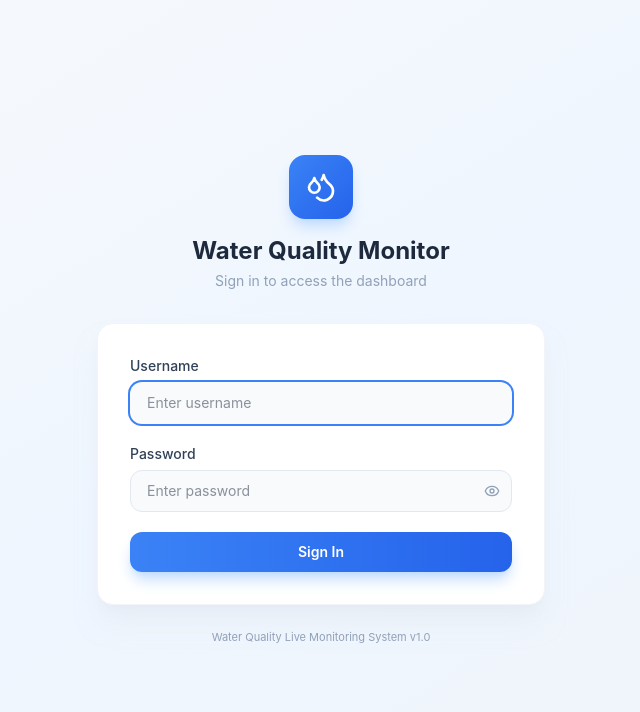
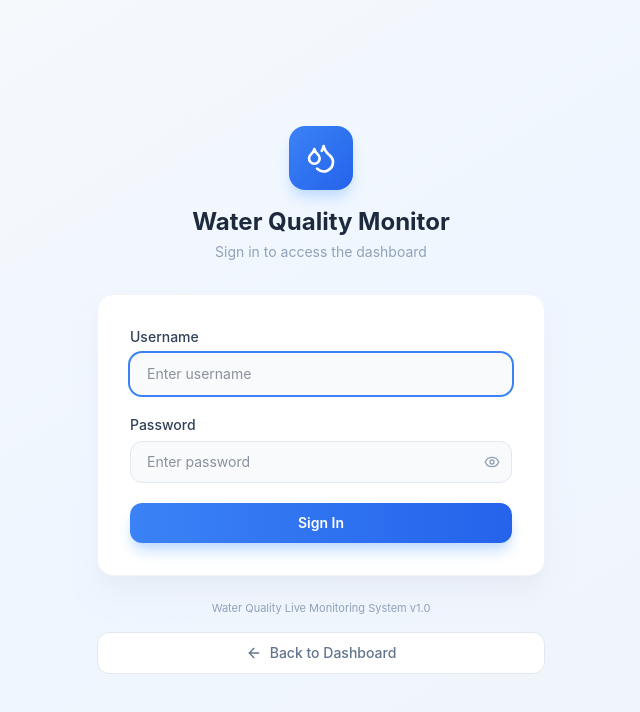
Before and after one commit to akradechLao/wq-dashboard, a React (Vite) app: page / in a window 1280 px wide. Both pictures are taken after a click on the button "Settings". Shown: the top 712 px of the page, without its empty margins (319-959 px from the left). Built offline with nearby package versions, Linux system fonts and the light colour scheme.

Commit message:
feat: add Back to Dashboard button on login page

```diff
--- a/src/App.tsx
+++ b/src/App.tsx
@@ -79,10 +79,15 @@ function App() {
 
   const totalUnread = stationsData.reduce((sum, s) => sum + s.alerts.filter(a => !a.acknowledged).length, 0);
 
+  const handleBackToDashboard = useCallback(() => {
+    setActiveTab('dashboard');
+  }, []);
+
   if (activeTab === 'settings-auth') {
     return (
       <LoginPage
         onLogin={() => { setIsSettingsAuthed(true); setActiveTab('settings'); }}
+        onBack={handleBackToDashboard}
         storedPassword={adminPassword}
       />
     );
--- a/src/components/ui/LoginPage.tsx
+++ b/src/components/ui/LoginPage.tsx
@@ -1,12 +1,13 @@
 import { useState } from 'react';
-import { Droplets, Eye, EyeOff, AlertCircle } from 'lucide-react';
+import { Droplets, Eye, EyeOff, AlertCircle, ArrowLeft } from 'lucide-react';
 
 interface LoginPageProps {
   onLogin: () => void;
+  onBack: () => void;
   storedPassword: string;
 }
 
-export function LoginPage({ onLogin, storedPassword }: LoginPageProps) {
+export function LoginPage({ onLogin, onBack, storedPassword }: LoginPageProps) {
   const [username, setUsername] = useState('');
   const [password, setPassword] = useState('');
   const [showPassword, setShowPassword] = useState(false);
@@ -97,6 +98,14 @@ export function LoginPage({ onLogin, storedPassword }: LoginPageProps) {
         <p className="text-center text-[11px] text-slate-400 mt-6">
           Water Quality Live Monitoring System v1.0
         </p>
+
+        <button
+          onClick={onBack}
+          className="flex items-center justify-center gap-2 w-full mt-4 py-2.5 text-sm font-medium text-slate-500 hover:text-slate-700 bg-white hover:bg-slate-50 border border-slate-200 rounded-xl transition-all"
+        >
+          <ArrowLeft className="w-4 h-4" />
+          Back to Dashboard
+        </button>
       </div>
     </div>
   );
```
